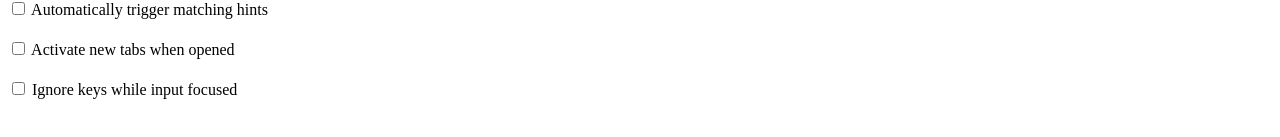
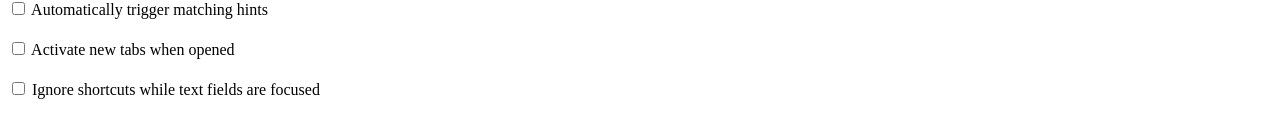
Before and after one commit to KennethSundqvist/key-jump-browser-extension, a browser extension: page src/options.html in a window 1280 px wide. Shown: the part 229-366 px from the top of the page. Drawn offline with Linux system fonts and the light colour scheme.

Commit message:
Clarify option label text

```diff
--- a/src/options.html
+++ b/src/options.html
@@ -42,7 +42,7 @@
       <div class="option">
         <label>
           <input type="checkbox" id="ignoreWhileInputFocused" />
-          Ignore keys while input focused
+          Ignore shortcuts while text fields are focused
         </label>
       </div>
     </div>
```
